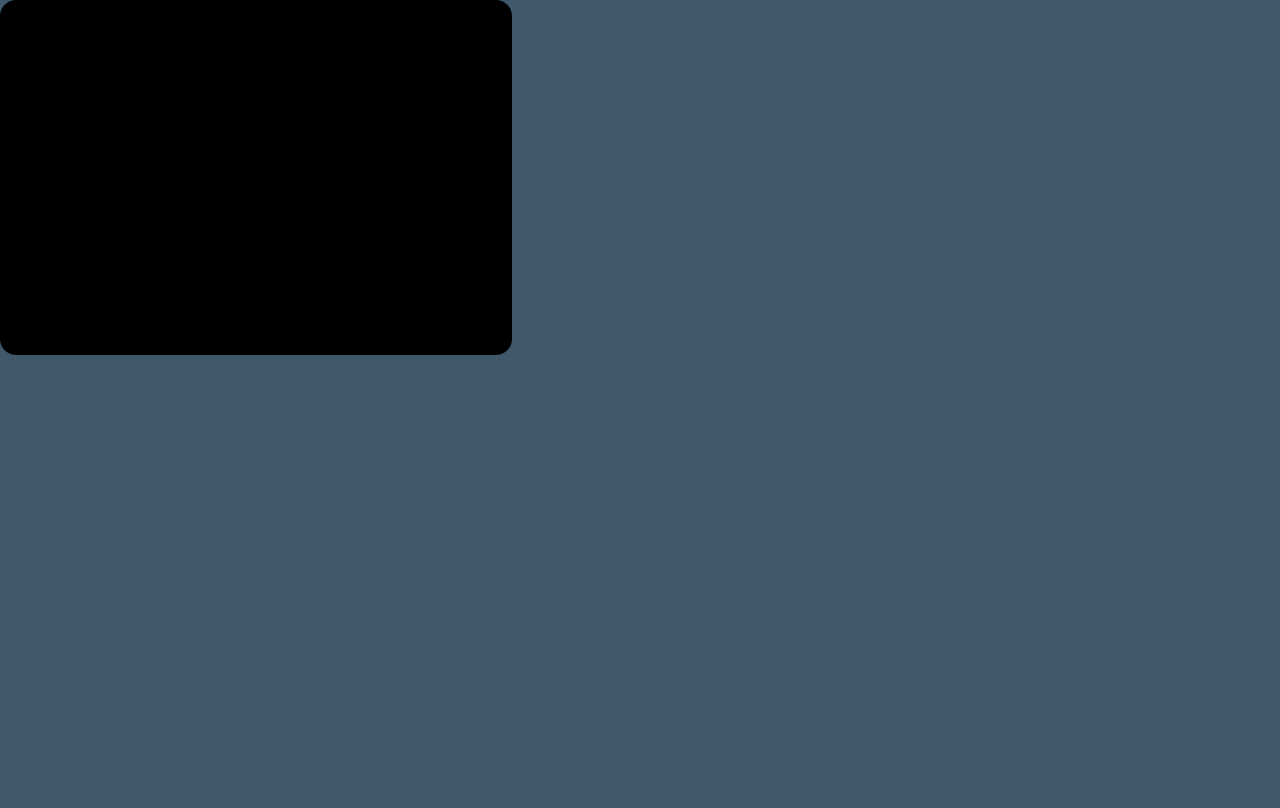
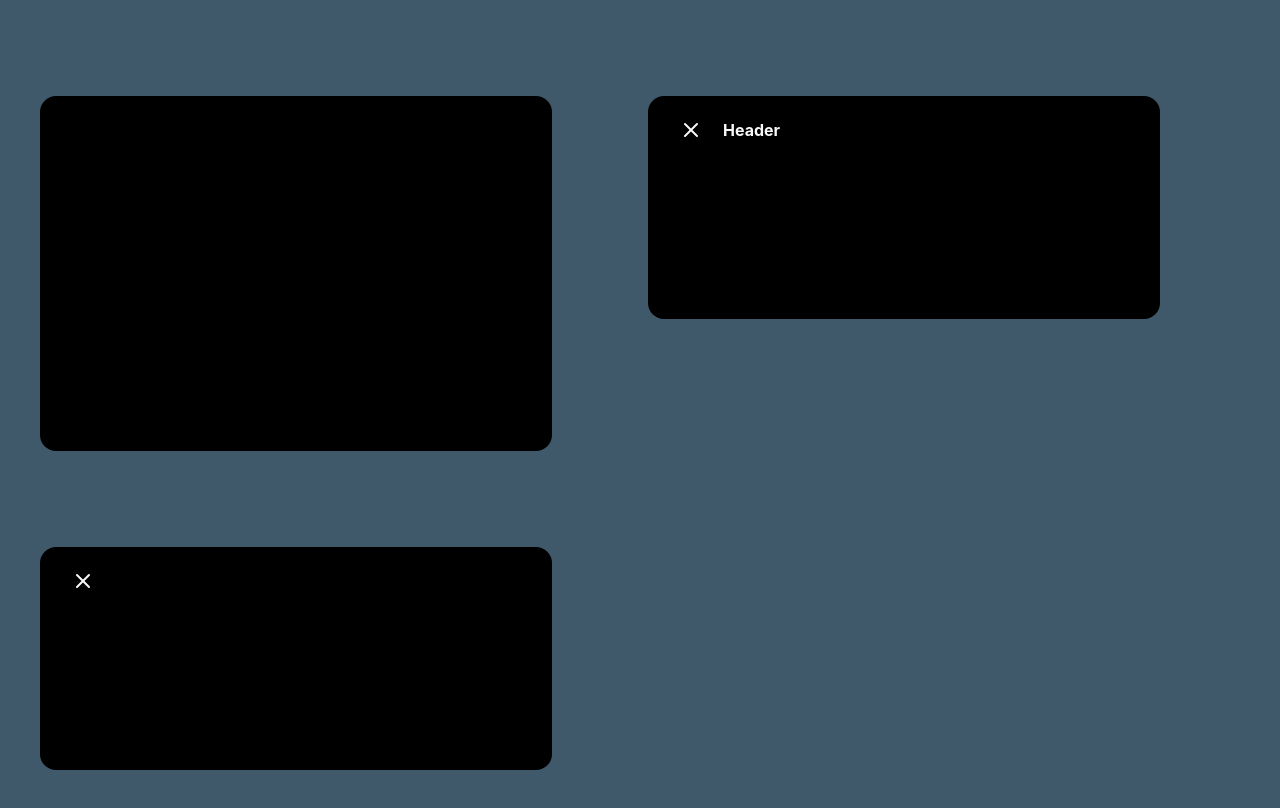
Before and after one commit to shivanshchopra7/Twitter-components, a website: page src/card-component.html in a window 1280 px wide. Drawn offline with Linux system fonts and the light colour scheme.

Commit message:
Building card components

```diff
--- a/src/card-component.html
+++ b/src/card-component.html
@@ -7,7 +7,20 @@
     <link href="/dist/output.css" rel="stylesheet">
 </head>
 
-<body class=" bg-Body">
+<body class=" bg-Body px-10 pt-24 pb-10 flex flex-wrap gap-24">
     <div class="inline-flex w-[512px] h-[355px] py-2.5 px-[15px] flex-col justify-between items-center flex-shrink-0 bg-neutral-1000 rounded-2xl"></div>
+<div class="inline-flex py-2.5 px-[15px] flex-col items-start gap-3 rounded-2xl bg-neutral-1000 w-[512px] h-[223px]">
+<div class="flex w-[482px] h-[48px] py-3 px-4 items-center gap-5 text-neutral-50">
+    <img src="/public/images/signup-x.svg" alt="X logo" class="flex-shrink-0">
+<p class="text-neutral-50 font-inter text-base font-bold">Header</p>
+</div>
+
+</div>
+
+<div class="inline-flex w-[512px] h-[223px] flex-col py-2.5 px-[15px] gap-3 items-start bg-neutral-1000 rounded-2xl">
+<div class="flex w-[482px] py-3 px-4 items-center gap-5 h-[48px] text-neutral-50">
+<img src="/public/images/signup-x.svg" alt="X logo" class="flex-shrink-0">
+</div>
+</div>
 </body>
 </html>
```
Also changed, not shown: dist/output.css, public/images/signup-x.svg (added).
